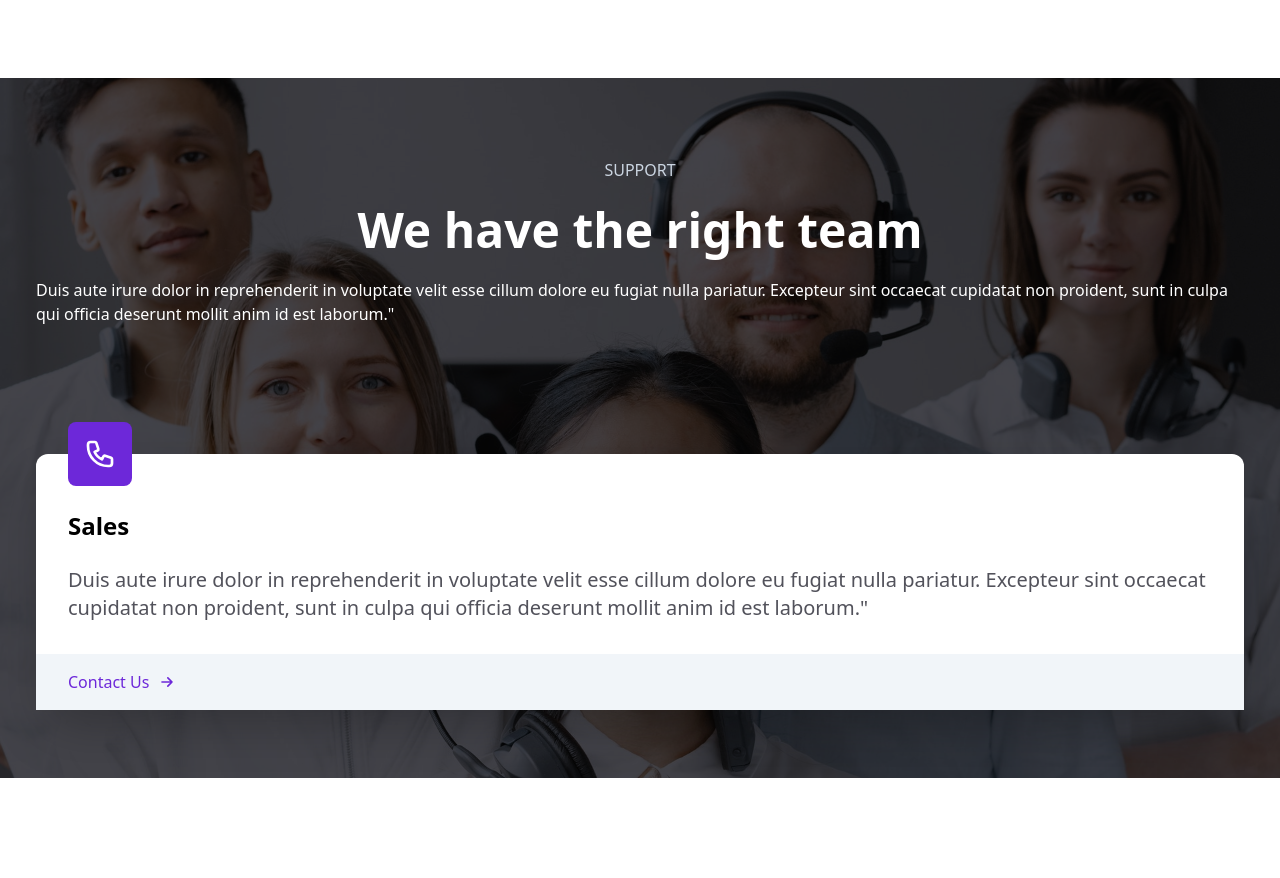
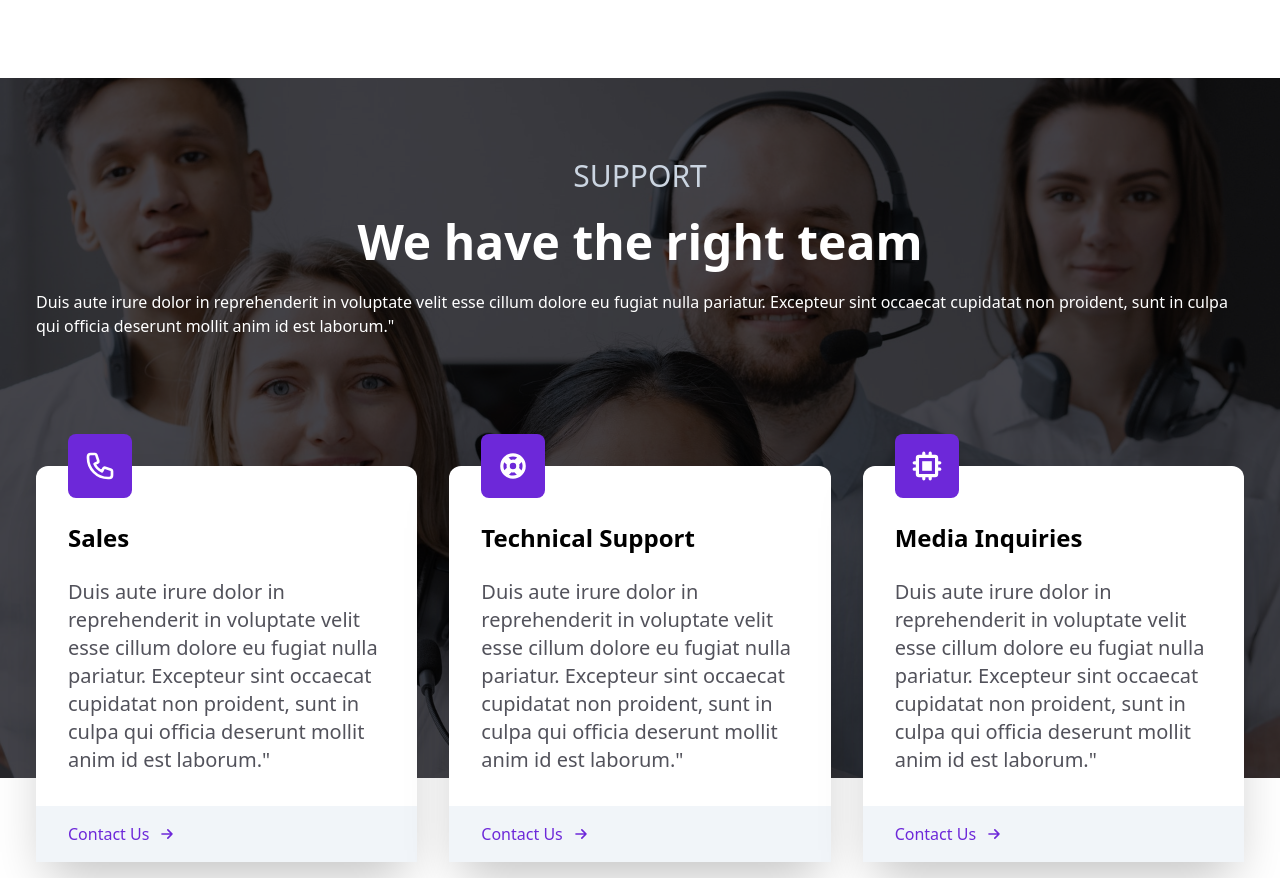
Before and after one commit to radosav-perisic/claut, a React (Vite) app: page / in a window 1280 px wide. Shown: the part 1340-2218 px from the top of the page. Built offline with nearby package versions, Linux system fonts and the light colour scheme.

Commit message:
Update Support section styles

```diff
--- a/src/components/Support.jsx
+++ b/src/components/Support.jsx
@@ -15,7 +15,7 @@
       </div>
       <div className="max-w-[1240px] mx-auto text-white relative">
         <div className="px-4 py-12">
-          <h2 className="pt-8 text-slate-300 uppercase text-center">Support</h2>
+          <h2 className="text-3xl pt-8 text-slate-300 uppercase text-center">Support</h2>
           <h3 className="text-5xl font-bold py-6 text-center">
             We have the right team
           </h3>
@@ -26,11 +26,41 @@
             anim id est laborum."
           </p>
         </div>
-        <div className="grid grid-cols-1 lg:grid-col-3 relative gap-x-8 gap-y-16 px-4 pt-12 sm:pt-20 text-black">
+        <div className="grid grid-cols-1 lg:grid-cols-3 relative gap-x-8 gap-y-16 px-4 pt-12 sm:pt-20 text-black">
           <div className="bg-white rounded-xl shadow-2xl">
             <div className="p-8">
               <PhoneIcon className="w-16 p-4 bg-violet-700 text-white rounded-lg mt-[-4rem]" />
               <h3 className="font-bold text-2xl my-6">Sales</h3>
+              <p className="text-zinc-600 text-xl">
+                Duis aute irure dolor in reprehenderit in voluptate velit esse
+                cillum dolore eu fugiat nulla pariatur. Excepteur sint occaecat
+                cupidatat non proident, sunt in culpa qui officia deserunt
+                mollit anim id est laborum."
+              </p>
+            </div>
+            <div className="bg-slate-100 pl-8 py-4">
+             <p className="flex items-center text-violet-700"> Contact Us <ArrowSmRightIcon className="w-5 ml-2" /> </p>
+            </div>
+          </div>
+          <div className="bg-white rounded-xl shadow-2xl">
+            <div className="p-8">
+              <SupportIcon className="w-16 p-4 bg-violet-700 text-white rounded-lg mt-[-4rem]" />
+              <h3 className="font-bold text-2xl my-6">Technical Support</h3>
+              <p className="text-zinc-600 text-xl">
+                Duis aute irure dolor in reprehenderit in voluptate velit esse
+                cillum dolore eu fugiat nulla pariatur. Excepteur sint occaecat
+                cupidatat non proident, sunt in culpa qui officia deserunt
+                mollit anim id est laborum."
+              </p>
+            </div>
+            <div className="bg-slate-100 pl-8 py-4">
+             <p className="flex items-center text-violet-700"> Contact Us <ArrowSmRightIcon className="w-5 ml-2" /> </p>
+            </div>
+          </div>
+          <div className="bg-white rounded-xl shadow-2xl">
+            <div className="p-8">
+              <ChipIcon className="w-16 p-4 bg-violet-700 text-white rounded-lg mt-[-4rem]" />
+              <h3 className="font-bold text-2xl my-6">Media Inquiries</h3>
               <p className="text-zinc-600 text-xl">
                 Duis aute irure dolor in reprehenderit in voluptate velit esse
                 cillum dolore eu fugiat nulla pariatur. Excepteur sint occaecat
```
